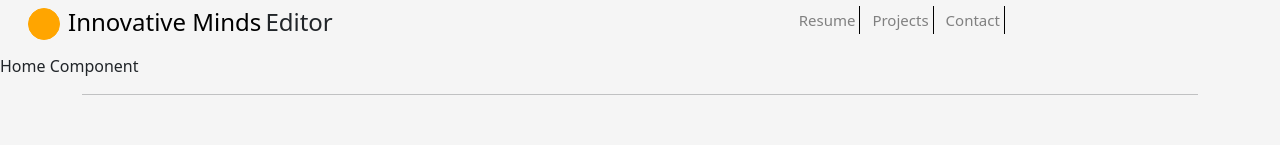
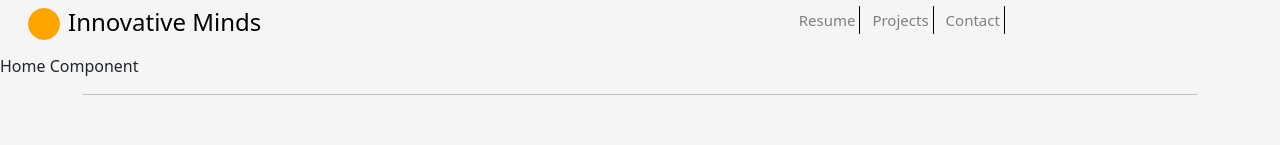
Before and after one commit to Shadab06/imn4_assignments, a React (Create React App) app: page / in a window 1280 px wide. Shown: the top 145 px of the page. Built offline with nearby package versions, Linux system fonts and the light colour scheme.

Commit message:
Navbar upload

```diff
--- a/src/components/Navbar.js
+++ b/src/components/Navbar.js
@@ -13,7 +13,6 @@ const Navbar = () => {
             <NavLink to="/" className="noTextDecorationOnly">
               <h4 className="d-inline">Innovative Minds</h4>
             </NavLink>
-            <h4 className="d-inline font-weight-light mx-1">Editor</h4>
           </div>
         </div>
         <div className="col-4 gy-2">
```
